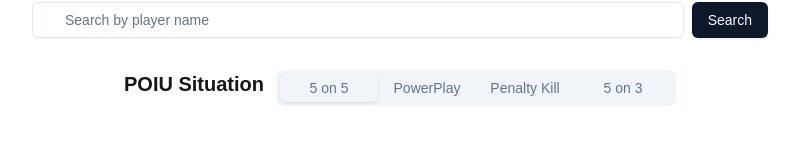
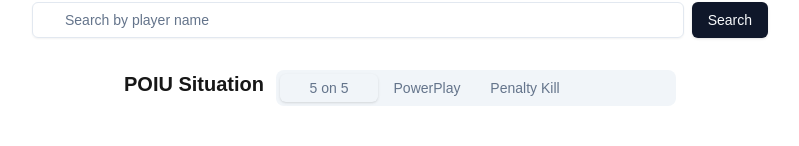
Before and after one commit to dgmouris/dva_6242_project, a Next.js app in the folder frontend/: page / in a window 1280 px wide. Shown: the part 154-300 px from the top of the page, without its empty margins (240-1039 px from the left). Built offline with nearby package versions, Linux system fonts and the light colour scheme.

Commit message:
Removed 5on3 tab

```diff
--- a/frontend/components/controls/SituationTabs.js
+++ b/frontend/components/controls/SituationTabs.js
@@ -26,7 +26,6 @@ export default function SituationTabs() {
         <TabsTrigger value="5on5">5 on 5</TabsTrigger>
         <TabsTrigger value="5on4">PowerPlay </TabsTrigger>
         <TabsTrigger value="4on5">Penalty Kill</TabsTrigger>
-        <TabsTrigger value="5on3">5 on 3</TabsTrigger>
       </TabsList>
     </Tabs>
   </div>
```
